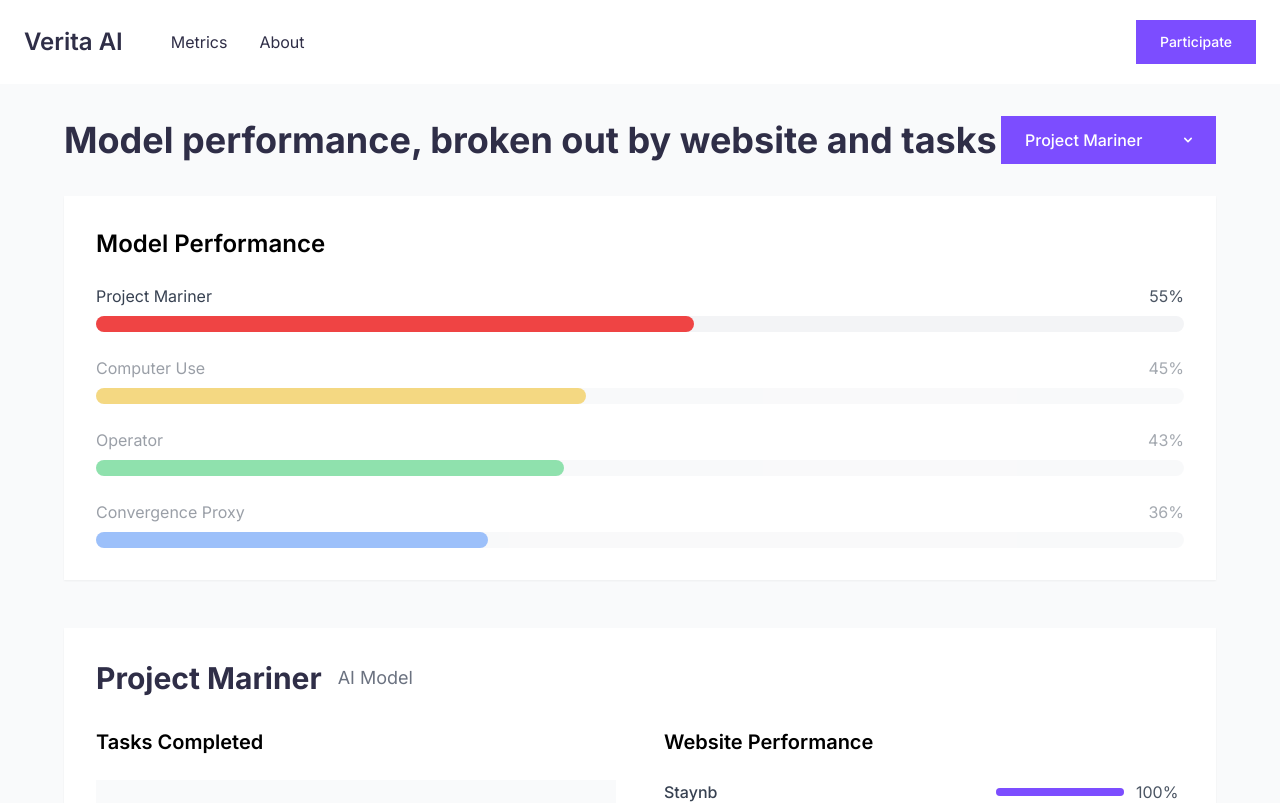
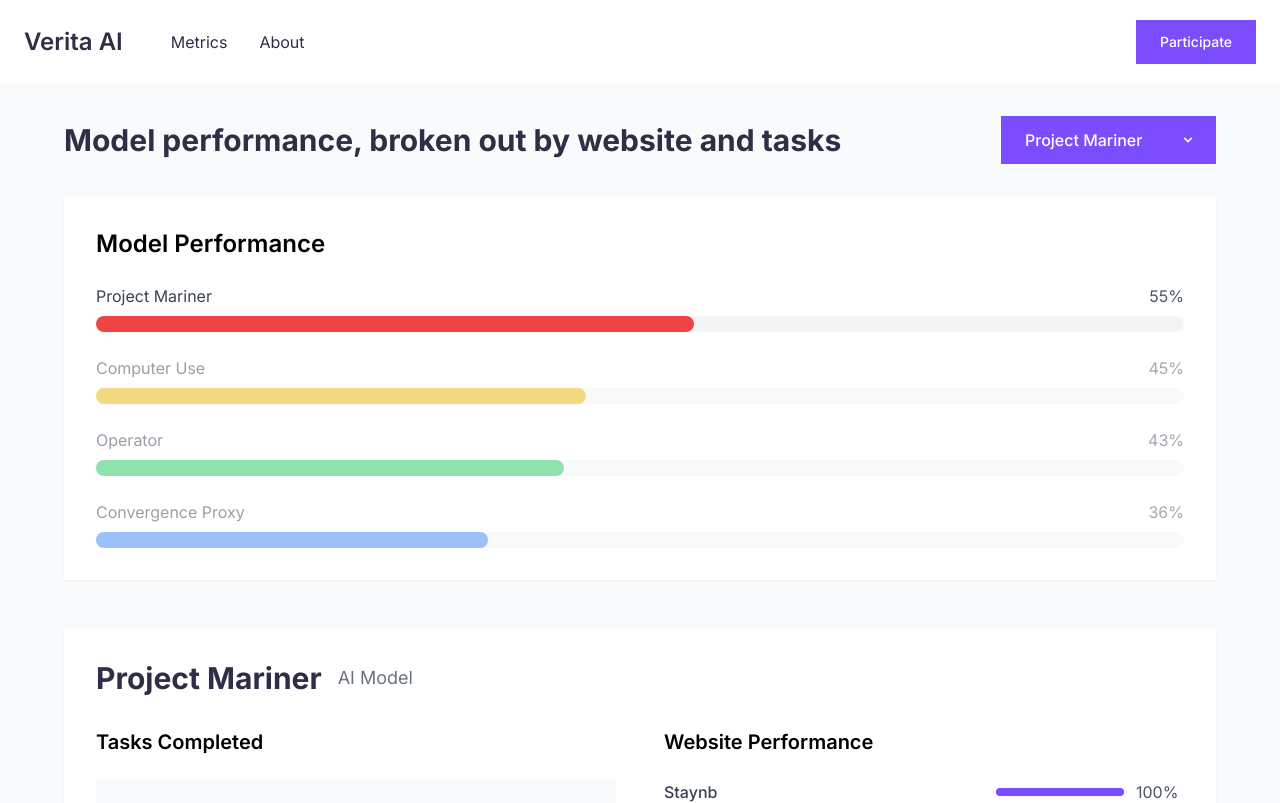
Before and after one commit to rith321-lab/realevals-clone, a Next.js app: page /metrics in a window 1280 px wide. Shown: the top 803 px of the page. Built offline with nearby package versions, Linux system fonts and the light colour scheme.

Commit message:
margin changes

```diff
--- a/src/app/metrics/page.tsx
+++ b/src/app/metrics/page.tsx
@@ -369,7 +369,7 @@
     <main className="flex min-h-screen flex-col items-center p-4 md:p-8 bg-gray-50">
       <div className="max-w-6xl w-full">
         <div className="flex items-center justify-between mb-8">
-          <h1 className="text-4xl font-bold text-[#2f2e47]">Model performance, broken out by website and tasks</h1>
+          <h1 className="text-3xl font-bold text-[#2f2e47] mr-4">Model performance, broken out by website and tasks</h1>
           <select
             className="
                 bg-[#7c4dff]
```
